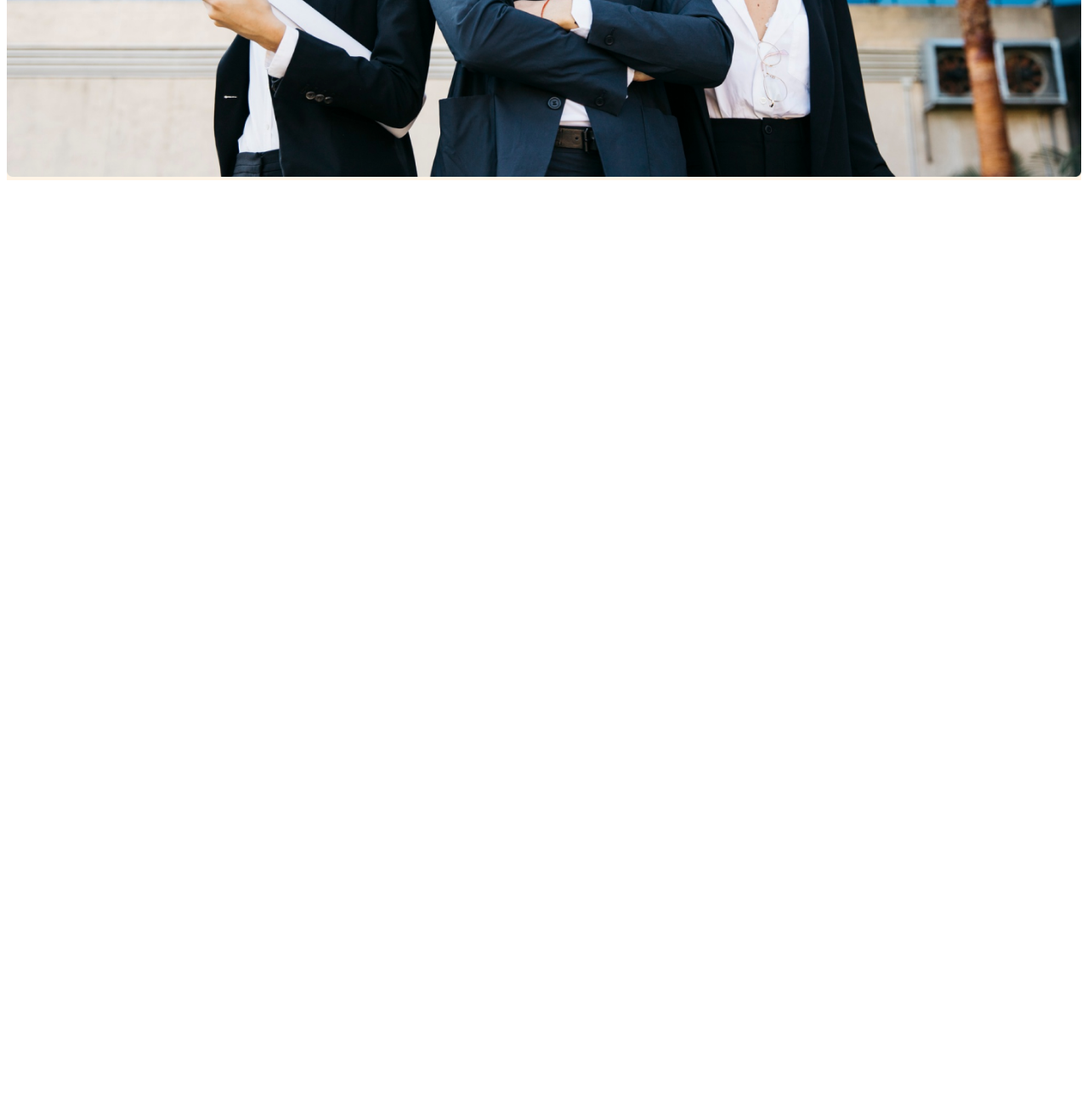
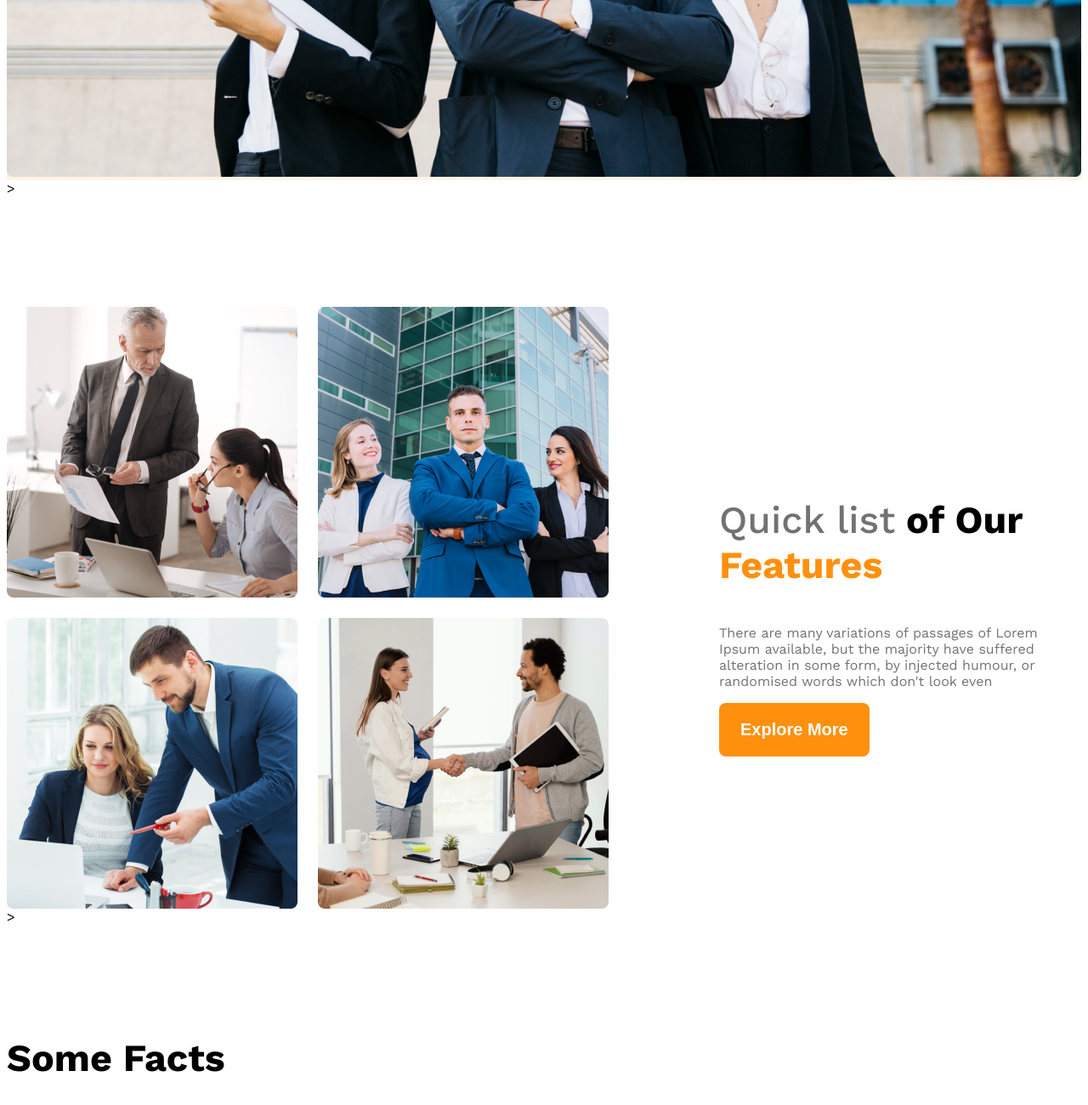
Before and after one commit to Al-Sakib/g3-architect-website, a plain HTML site: page index.html in a window 1280 px wide. Shown: the part 972-2272 px from the top of the page at 85% size. Before the commit the page ends 1192 px from the top, so only its background shows below. Drawn offline with nearby package versions, Linux system fonts and the light colour scheme.

Commit message:
made team responsiv and added fact structure

```diff
--- a/index.html
+++ b/index.html
@@ -1,11 +1,13 @@
 <!DOCTYPE html>
 <html lang="en">
+
 <head>
     <meta charset="UTF-8">
     <meta name="viewport" content="width=device-width, initial-scale=1.0">
     <title>G3 Architects</title>
     <link rel="stylesheet" href="styles/architecsts.css">
 </head>
+
 <body class="work-sans-font">
     <header class="bg-light">
         <nav class="navbar display-flex">
@@ -20,13 +22,43 @@
         <div class="banner">
             <div class="banner-contant">
                 <h1 class="banner-tital">Brand New Group of Architects </h1>
-                <p class="banner-description">There are many variations of passages of Lorem Ipsum available, but the majority have suffered alteration in some form, by injected humour, or randomised words which don't look even</p>
+                <p class="banner-description">There are many variations of passages of Lorem Ipsum available, but the
+                    majority have suffered alteration in some form, by injected humour, or randomised words which don't
+                    look even</p>
                 <button class="btn-primary">Explore More</button>
             </div>
-                <img class="banner-image" src="images/images/banner.png" alt="">
-            </div>
+            <img class="banner-image" src="images/images/banner.png" alt="">
+        </div>
     </header>
     <main>
+        <!--teams section start-->>
+        <section class="teams display-flex">
+            <div class="team-img-container">
+                <img src="images/images/team1.png" alt="two architect discussing about design">
+                <img src="images/images/team2.png" alt="">
+                <img src="images/images/team3.png" alt="">
+                <img src="images/images/team4.png" alt="">
+            </div>
+            <div class="our-features">
+                <h3 class="section-title">
+                    <span id="quick-list" class="taxt-light-gray">Quick list</span> <span> of Our</span> <span class="text-primary">Features</span>
+                </h3>
+                <p class="feature-description taxt-light-gray">
+                    There are many variations of passages of Lorem Ipsum available, but the majority have suffered
+                    alteration in some form, by injected humour, or randomised words which don't look even
+                </p>
+                <button class="btn-primary">Explore More</button>
+            </div>
+
+        </section>
+        <!-- features will enjoy start-->>
+        <section>
+            <h3 class="section-title">Some Facts</h3>
+        </section>
+        <!--some facts start-->
+        <section class="some-facts">
+
+        </section>
 
     </main>
     <footer>
@@ -34,4 +66,5 @@
     </footer>
 
 </body>
+
 </html>
--- a/styles/architecsts.css
+++ b/styles/architecsts.css
@@ -12,6 +12,9 @@
   /*shared styles*/
   .display-flex{
     display: flex;
+  }
+  .text-primary{
+    color: #FF900E;
   }
   .taxt-gray{
     color: #424242 ;
@@ -31,6 +34,19 @@
     border-radius: 8px;
     border: none;
   }
+  main{
+    max-width: 1440px;
+    margin: o auto;
+  }
+
+  main>section{
+    margin-top: 130px;
+  }
+
+  .section-title{
+    font-size: 2.8rem;
+    font-size: 700;
+   }
 
   /*header styles*/
 
@@ -68,10 +84,44 @@
 .banner-image{
   width: 100%;
 }
+ /* team and feature related styles */
+ .teams{
+  align-items: center;
+ }
+ .team-img-container{
+  display: grid;
+  grid-template-columns: repeat(2, 1fr);
+  gap: 24px;
+ }
+ .our-features{
+  margin-left: 130px;
+  max-width: 530px;
+ }
 
+
+ #quick-list{
+  font-weight: 500;
+ }
 /* responsive media quary */
 @media screen and (max-width: 576px) {
-  .navbar, .nav-links{
+  .navbar, .nav-links, .teams{
     flex-direction: column;
   }
+
+  .team-img-container{
+    grid-template-columns: repeat(1, 1fr);
+  }
+  .our-features{
+    margin-left: 20px ;
+  }
 }
+
+/* medium size device */
+@media screen and (min-width: 576px) and (max-width: 992px) {
+  .teams{
+    flex-direction: column;
+  }
+  .our-features{
+    margin-left: 50px auto ;
+  }
+}
```
